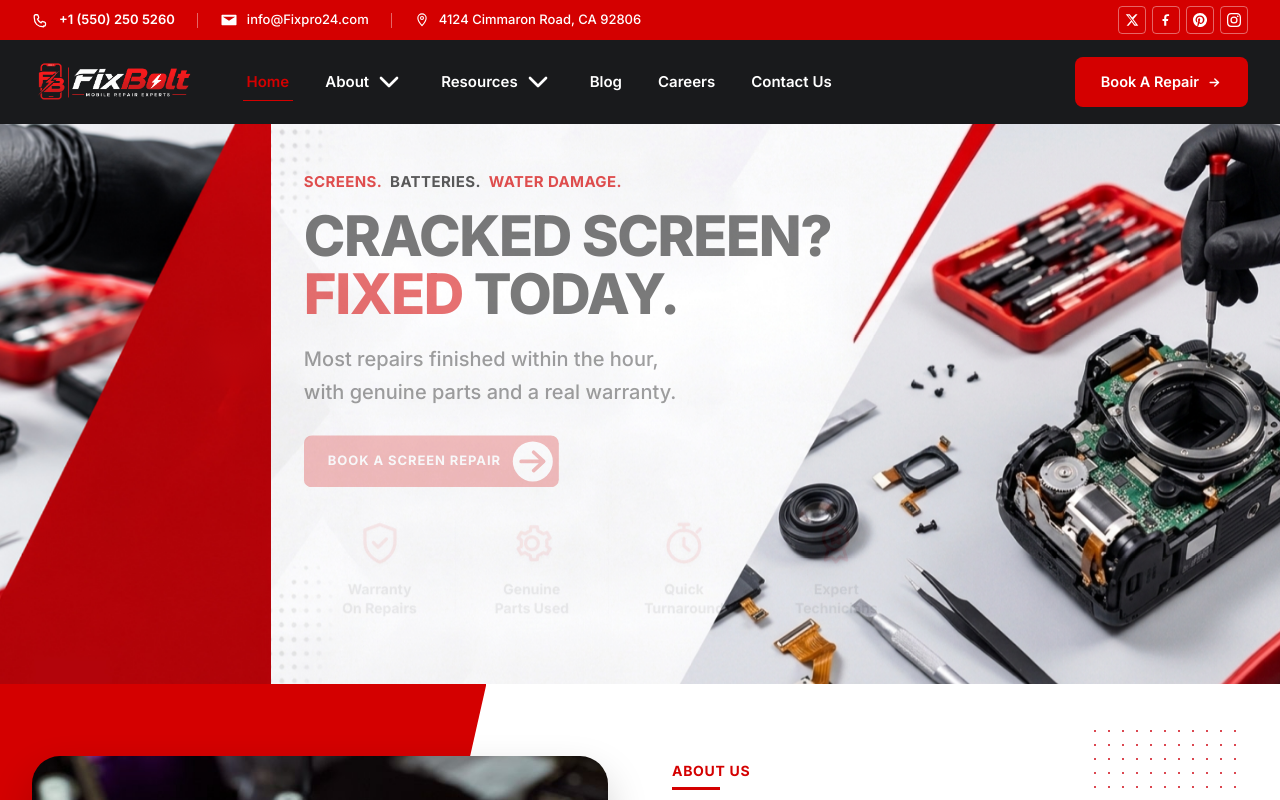
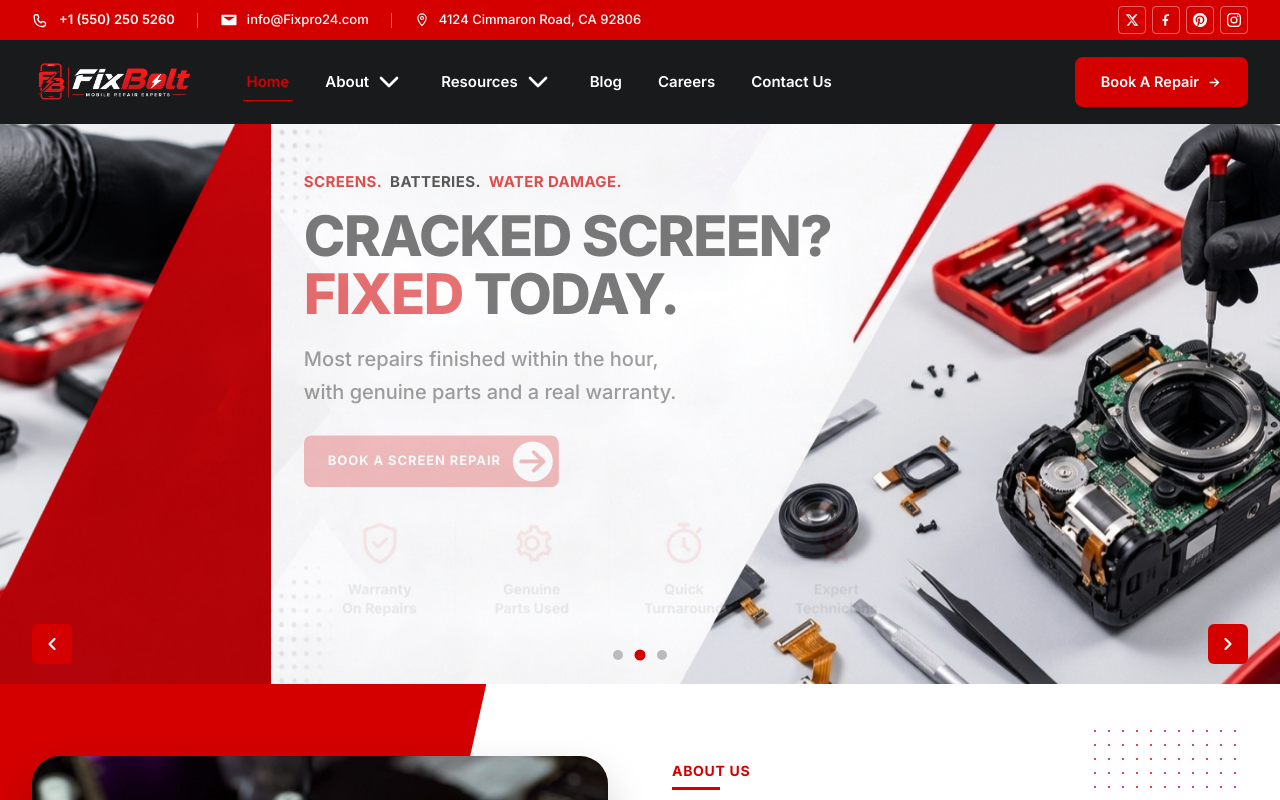
Before and after one commit to DipakSingh0111/fixbolt, a Next.js app: page / in a window 1280 px wide. Shown: the top 800 px of the page. Built offline with nearby package versions, Linux system fonts and the light colour scheme.

Commit message:
update icon

```diff
--- a/app/common/HeroBanner.tsx
+++ b/app/common/HeroBanner.tsx
@@ -359,12 +359,12 @@ export default function HeroBanner({
         })}
       </div>
 
-      {/* Slide Navigation Icons - Commented as requested
+      {/* Slide Navigation Icons */}
       <button
         type="button"
         aria-label="Previous slide"
         onClick={prev}
-        className="absolute z-[4] grid size-10 place-items-center rounded-md border-0 bg-brand-red text-white transition-colors hover:bg-brand-red-dark bottom-5 left-4 md:bottom-auto md:top-1/2 md:-translate-y-1/2 md:left-6 lg:left-8"
+        className="absolute z-[4] grid size-10 place-items-center rounded-md border-0 bg-brand-red text-white transition-colors hover:bg-brand-red-dark bottom-5 left-4 md:left-6 lg:left-8"
       >
         <ChevronLeft />
       </button>
@@ -372,7 +372,7 @@ export default function HeroBanner({
         type="button"
         aria-label="Next slide"
         onClick={next}
-        className="absolute z-[4] grid size-10 place-items-center rounded-md border-0 bg-brand-red text-white transition-colors hover:bg-brand-red-dark bottom-5 right-4 md:bottom-auto md:top-1/2 md:-translate-y-1/2 md:right-6 lg:right-8"
+        className="absolute z-[4] grid size-10 place-items-center rounded-md border-0 bg-brand-red text-white transition-colors hover:bg-brand-red-dark bottom-5 right-4 md:right-6 lg:right-8"
       >
         <ChevronRight />
       </button>
@@ -398,7 +398,6 @@ export default function HeroBanner({
           />
         ))}
       </div>
-      */}
     </section>
   );
 }
```
